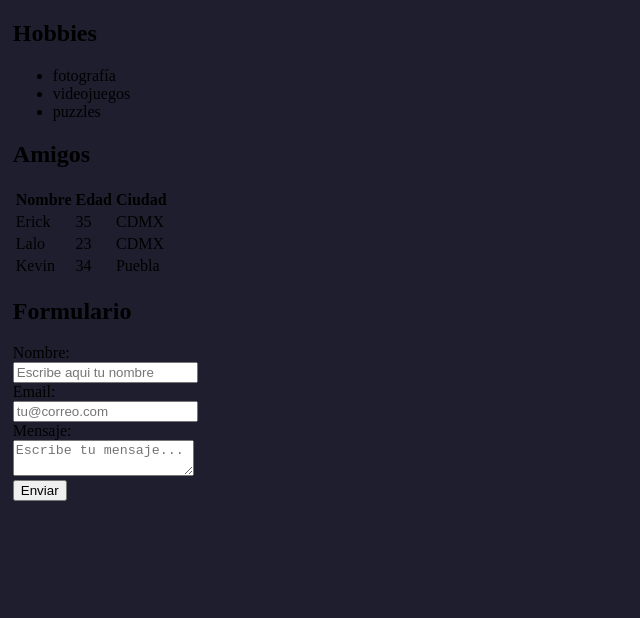
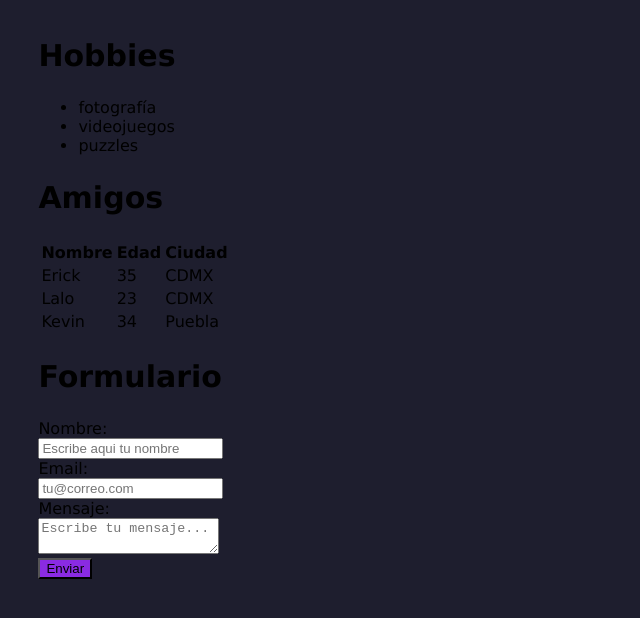
Before and after one commit to Dann379/fullstack-bootcamp, a plain HTML site: page practice.html in a window 1280 px wide. Shown: the whole page, without its empty margins (0-640 px from the left). Drawn offline with Linux system fonts and the light colour scheme.

Commit message:
practica css

```diff
--- a/styles.css
+++ b/styles.css
@@ -1,4 +1,13 @@
 body{
   background-color: #1e1e2e;
-  margin: 1%;
+  margin: 3%;
+  font-family: Verdana, Geneva, Tahoma, sans-serif;
 }
+
+h2{
+  font-size: 30px;
+}
+
+button{
+  background-color: blueviolet;
+}
```
